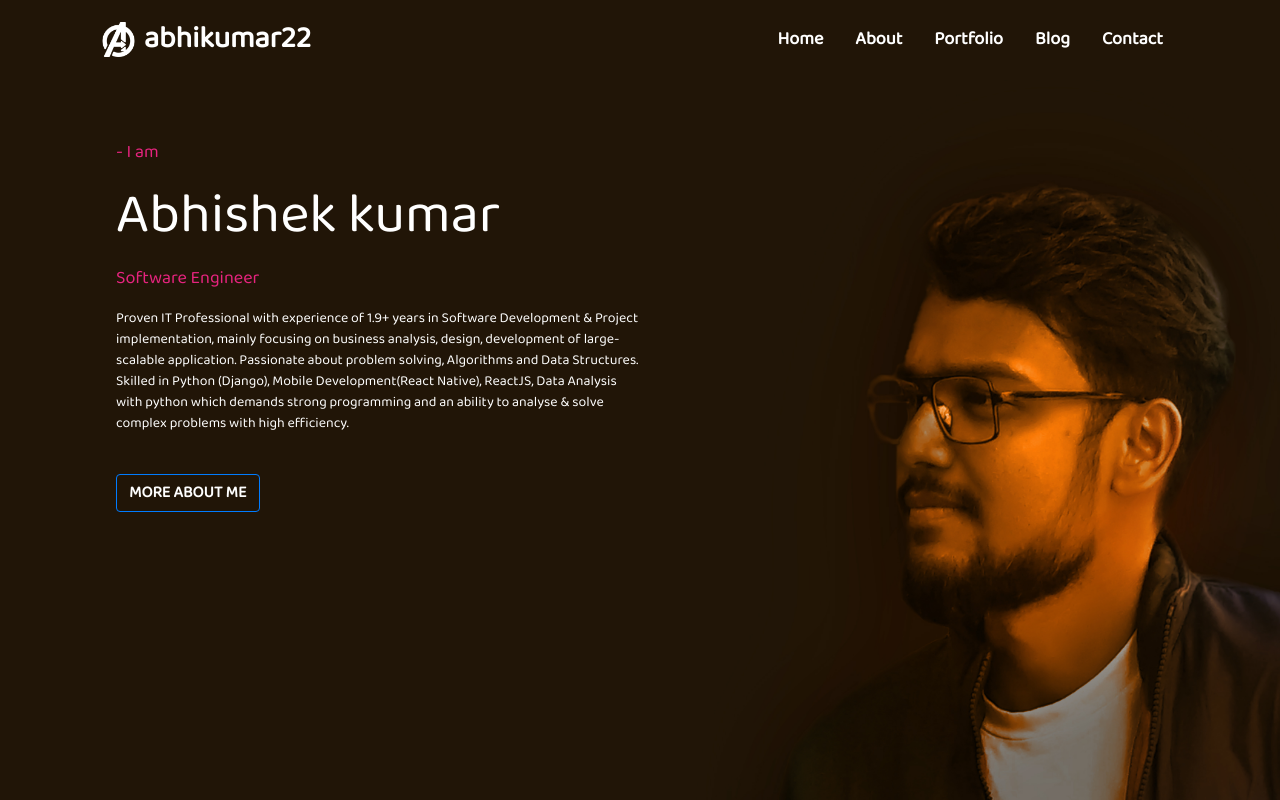
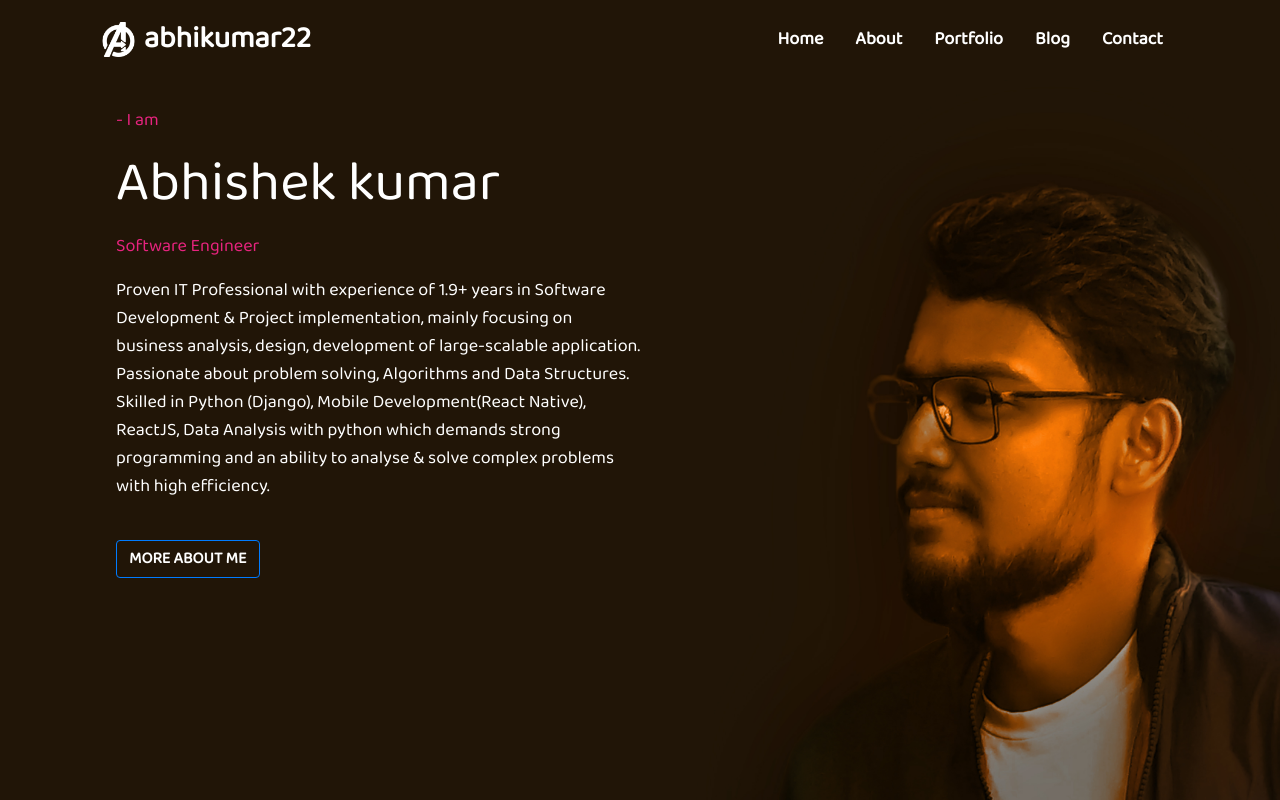
Before and after one commit to abhikumar22/portfolio, a React (Create React App) app: page / in a window 1280 px wide. Built offline with nearby package versions, Linux system fonts and the light colour scheme.

Commit message:
line height

```diff
--- a/src/assets/css/style.css
+++ b/src/assets/css/style.css
@@ -38,7 +38,9 @@
   font-size: 18px
 }
 .pnk2 {
-  font-size: 14px;
+  font-size: 18px;
+  line-height: 28px;
+
 }
 
 
--- a/src/component/HomeComponent.js
+++ b/src/component/HomeComponent.js
@@ -3,11 +3,11 @@ import React from "react";
 export default function Home() {
   return (
     <div className="row ml-3">
-      <div className="col-sm-12 col-lg-6 py-5">
+      <div className="col-sm-12 col-lg-6 py-3">
         <p className="pt-3 pnk">- I am</p>
-        <p className="pt-0 display-4 nm text-white">Abhishek kumar</p>
-        <p className="pt-0 pnk">Software Engineer</p>
-        <p className="pt-0 pnk2 text-white">
+        <p className="display-4 nm text-white">Abhishek kumar</p>
+        <p className="pnk">Software Engineer</p>
+        <p className="pnk2 text-white">
           Proven IT Professional with experience of 1.9+ years in Software
           Development & Project implementation, mainly focusing on business
           analysis, design, development of large-scalable application.
```
